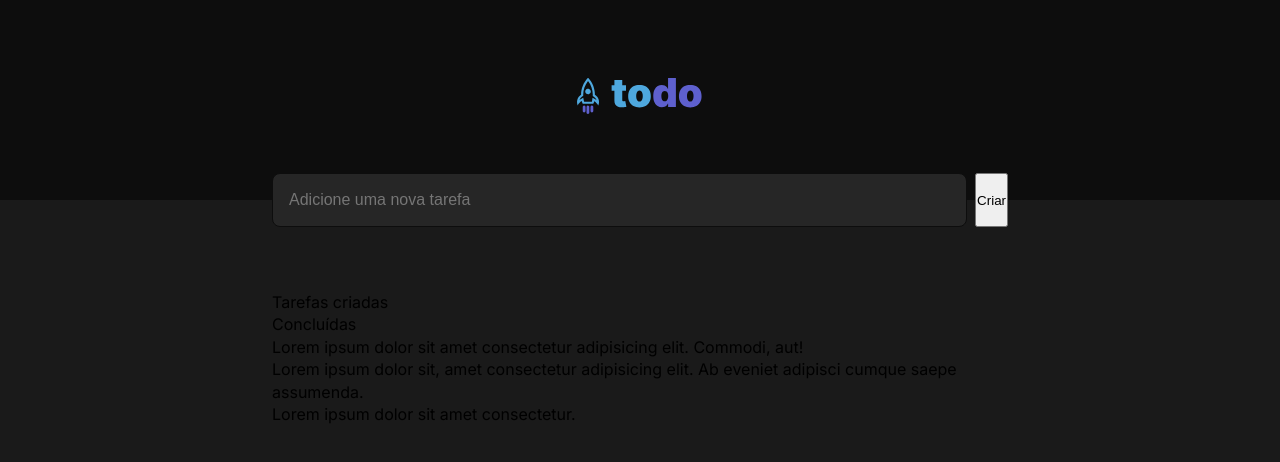
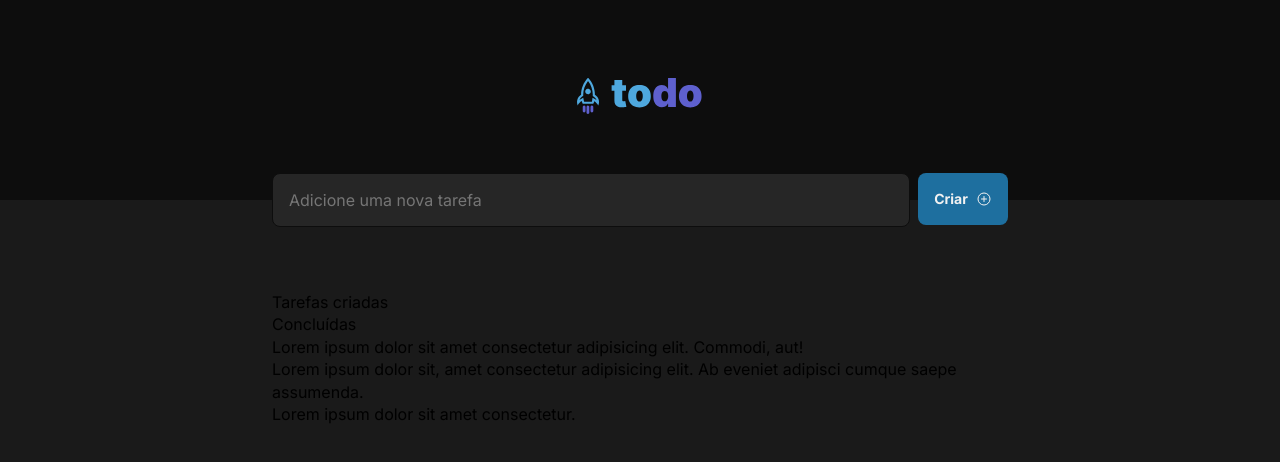
Before and after one commit to andre-lucca/todo-list-desafio-ignite, a React (Vite) app: page / in a window 1280 px wide. Shown: the top 462 px of the page. Built offline with nearby package versions, Linux system fonts and the light colour scheme.

Commit message:
create new task button

```diff
--- a/package.json
+++ b/package.json
@@ -9,6 +9,7 @@
     "preview": "vite preview"
   },
   "dependencies": {
+    "phosphor-react": "^1.4.1",
     "react": "^18.2.0",
     "react-dom": "^18.2.0"
   },
--- a/src/App.css
+++ b/src/App.css
@@ -51,9 +51,34 @@ main {
   border-radius: 8px;
   color: var(--gray-100);
   background-color: var(--gray-500);
-  transition: border-color 200ms linear;
+  transition: border-color .2s linear;
 }
 
 .task-creator input:focus {
   border-color: var(--purple-dark);
 }
+
+.new-task-button {
+  display: flex;
+  justify-content: center;
+  align-items: center;
+  gap: .5rem;
+
+  width: 5.625rem;
+  height: 3.25rem;
+
+  font-size: var(--text-size-small);
+  font-style: normal;
+  font-weight: 700;
+
+  border: none;
+  border-radius: 8px;
+  cursor: pointer;
+  color: var(--gray-100);
+  background-color: var(--blue-dark);
+  transition: background-color .2s linear;
+}
+
+.new-task-button:hover {
+  background-color: var(--blue);
+}
--- a/src/App.tsx
+++ b/src/App.tsx
@@ -1,6 +1,7 @@
-import './App.css'
+import { PlusCircle } from 'phosphor-react'
 
 import logoToDo from './assets/logo.svg'
+import './App.css'
 
 function App() {
   return (
@@ -16,9 +17,14 @@ function App() {
           <input
             placeholder="Adicione uma nova tarefa"
             type="text" />
-          <button>Criar</button>
+          <button
+            className="new-task-button"
+          >
+            Criar
+            <PlusCircle size={16} />
+          </button>
         </section>
-        <section className="task-list">
+        <section className="task-list-container">
           <div className="task-list-header">
             <p>
               Tarefas criadas
--- a/src/index.css
+++ b/src/index.css
@@ -2,6 +2,10 @@
   margin: 0;
   padding: 0;
   box-sizing: border-box;
+
+  font-family: Inter, sans-serif;
+  line-height: 140%;
+  font-weight: 400;
 }
 
 :root {
@@ -23,9 +27,6 @@
   --text-size-small: .875rem;
   --text-size-base: 1rem;
 
-  font-family: Inter, sans-serif;
-  line-height: 140%;
-  font-weight: 400;
 
   font-synthesis: none;
   text-rendering: optimizeLegibility;
```
Also changed, not shown: 1 other file (tests, documents, lock files or other folders).
